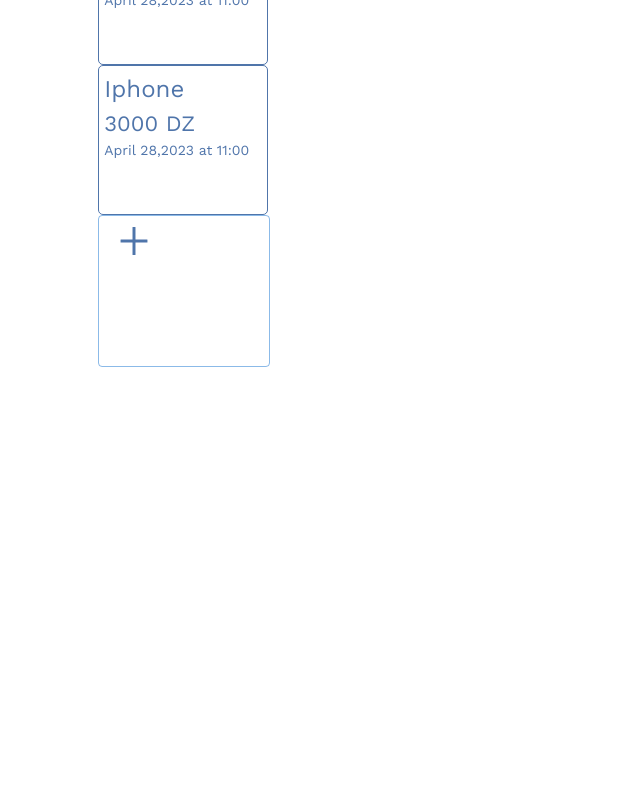
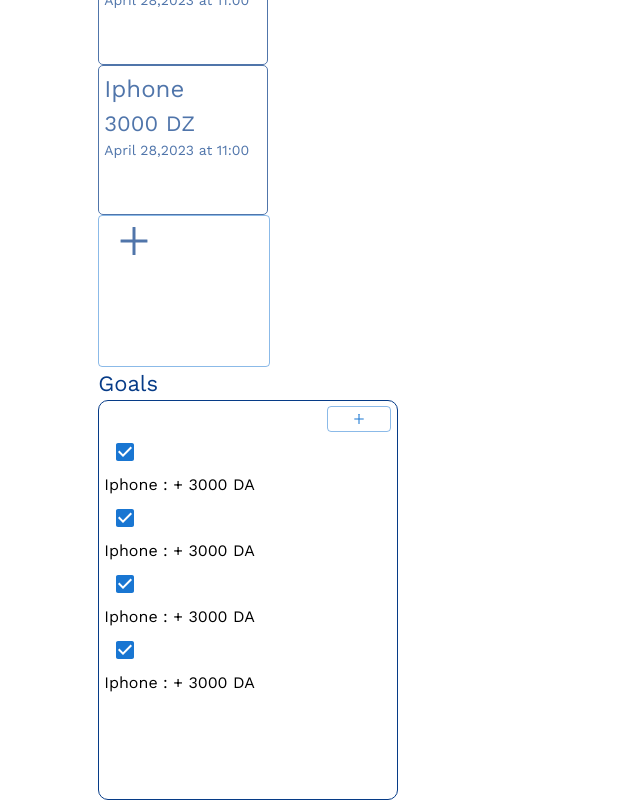
Before and after one commit to ZYNOCODES/CoinCountDZ, a React (Vite) app in the folder WebApp/frontend/: page /Wallet in a window 1280 px wide. Shown: the part 2263-3063 px from the top of the page, without its empty margins (0-640 px from the left). Before the commit the page ends 2893 px from the top, so only its background shows below. Built offline with nearby package versions, Linux system fonts and the light colour scheme; no server answers; a web font is replaced by a local one.

Commit message:
Goal class

```diff
--- a/WebApp/frontend/src/App.css
+++ b/WebApp/frontend/src/App.css
@@ -426,7 +426,8 @@
 
 .TableTransaction::-webkit-scrollbar,
 .Table-expense::-webkit-scrollbar,
-.Table-history::-webkit-scrollbar {
+.Table-history::-webkit-scrollbar,
+.Goals-Items::-webkit-scrollbar {
   background-color: rgba(230, 230, 230, 0.5);
   border-radius: 2px;
   width: 5px;
@@ -434,7 +435,8 @@
 
 .TableTransaction::-webkit-scrollbar-thumb,
 .Table-expense::-webkit-scrollbar-thumb,
-.Table-history::-webkit-scrollbar-thumb {
+.Table-history::-webkit-scrollbar-thumbn,
+.Goals-Items::-webkit-scrollbar-thumb {
   background-color: var(--PrimaryColor);
   width: 5px;
   border-radius: 2px;
@@ -1375,3 +1377,22 @@
 .GoalsItems{
   width: fit-content;
 }
+
+.Goals-Items{
+  width: 300px;
+  height: 50vh;
+  border: 1px solid var(--PrimaryColor);
+  border-radius: 10px;
+  overflow-y: scroll;
+  padding: 5px;
+  padding-top: 30px;
+  position: relative;
+}
+
+.button{
+  position: absolute;
+  top: 5px;
+  right: 10%;
+  width: 10px;
+  width: 40Px;
+}
--- /dev/null
+++ b/WebApp/frontend/src/components/AddGoalButton.jsx
@@ -0,0 +1,67 @@
+import * as React from "react";
+import Button from "@mui/material/Button";
+import TextField from "@mui/material/TextField";
+import Dialog from "@mui/material/Dialog";
+import DialogActions from "@mui/material/DialogActions";
+import DialogContent from "@mui/material/DialogContent";
+import DialogContentText from "@mui/material/DialogContentText";
+import DialogTitle from "@mui/material/DialogTitle";
+import { AiOutlinePlus } from "react-icons/ai";
+
+export default function FormDialogButton() {
+  const [open, setOpen] = React.useState(false);
+
+  const handleClickOpen = () => {
+    setOpen(true);
+  };
+
+  const handleClose = () => {
+    setOpen(false);
+  };
+
+  return (
+    <div className="button">
+      <Button variant="outlined" onClick={handleClickOpen}>
+        <div className="add-goal-btn2 flex items-center justify-center">
+          <AiOutlinePlus className="icon" />
+        </div>
+      </Button>
+      <Dialog open={open} onClose={handleClose}>
+        <DialogTitle>Add goal</DialogTitle>
+        <DialogContent>
+          <DialogContentText>
+            To subscribe to this website, please enter your email address here.
+            We will send updates occasionally.
+          </DialogContentText>
+          <TextField
+            autoFocus
+            margin="dense"
+            id="goalname"
+            label="Goal Description"
+            type="text"
+            fullWidth
+          />
+          <TextField
+            autoFocus
+            margin="dense"
+            id="goalamount"
+            label="Goal Amount"
+            type="text"
+            fullWidth
+          />
+          <TextField
+            autoFocus
+            margin="dense"
+            id="deadline"
+            type="date"
+            fullWidth
+          />
+        </DialogContent>
+        <DialogActions>
+          <Button onClick={handleClose}>Cancel</Button>
+          <Button onClick={handleClose}>Subscribe</Button>
+        </DialogActions>
+      </Dialog>
+    </div>
+  );
+}
--- /dev/null
+++ b/WebApp/frontend/src/components/BigGoalItemOnlyOne.jsx
@@ -0,0 +1,11 @@
+import React from "react";
+
+export default function BigGoalItemOnlyOne({id, Name, Amount, Date}) {
+  return (
+    <div className="goal-item">
+      <h3>{Name}</h3>
+      <span>{Amount} DZ</span>
+      <p>{Date}</p>
+    </div>
+  );
+}
--- /dev/null
+++ b/WebApp/frontend/src/components/BigGoalsItems.jsx
@@ -0,0 +1,34 @@
+import React, { useRef, useState } from "react";
+
+import BigGoalItemOnlyOne from "./BigGoalItemOnlyOne";
+
+export default function BigGoalsItems() {
+  const GoalDB = [
+    {
+      id: 1,
+      Name: "Iphone",
+      Date: "April 28,2023 at 11:00",
+      Amount: "3000",
+    },
+    {
+      id: 1,
+      Name: "Iphone",
+      Date: "April 28,2023 at 11:00",
+      Amount: "3000",
+    },
+  ];
+  return (
+    <div className="GoalsItems flex gap-5">
+      {GoalDB.map((goal) => {
+        return (
+          <BigGoalItemOnlyOne
+            key={goal.id}
+            Name={goal.Name}
+            Date={goal.Date}
+            Amount={goal.Amount}
+          />
+        );
+      })}
+    </div>
+  );
+}
--- a/WebApp/frontend/src/components/GoalItemOnlyOne.jsx
+++ b/WebApp/frontend/src/components/GoalItemOnlyOne.jsx
@@ -1,11 +1,11 @@
-import React from "react";
+import { Checkbox } from '@mui/material';
+import React from 'react'
 
-export default function GoalItemOnlyOne({id, Name, Amount, Date}) {
+export default function GoalItemOnlyOne({id, Name, Amount}) {
   return (
-    <div className="goal-item">
-      <h3>{Name}</h3>
-      <span>{Amount} DZ</span>
-      <p>{Date}</p>
+    <div className="GoalItemOnlyOne flex items-center gap-2">
+      <Checkbox defaultChecked />
+      <h4>{Name} : + {Amount} DA</h4>
     </div>
   );
 }
--- a/WebApp/frontend/src/components/GoalsItems.jsx
+++ b/WebApp/frontend/src/components/GoalsItems.jsx
@@ -1,39 +1,37 @@
-import React, { useRef, useState } from "react";
+import React from "react";
 import GoalItemOnlyOne from "./GoalItemOnlyOne";
-
-// Import Swiper React components
-import { Swiper, SwiperSlide } from "swiper/react";
-
-// Import Swiper styles
-import "swiper/css";
-import "swiper/css/pagination";
-
-// import required modules
-import { Pagination } from "swiper/modules";
+import FormDialogButton from "./AddGoalButton";
 
 export default function GoalsItems() {
   const GoalDB = [
     {
       id: 1,
       Name: "Iphone",
-      Date: "April 28,2023 at 11:00",
       Amount: "3000",
     },
     {
       id: 1,
       Name: "Iphone",
-      Date: "April 28,2023 at 11:00",
+      Amount: "3000",
+    },
+    {
+      id: 1,
+      Name: "Iphone",
+      Amount: "3000",
+    },{
+      id: 1,
+      Name: "Iphone",
       Amount: "3000",
     },
   ];
   return (
-    <div className="GoalsItems flex gap-5">
+    <div className="Goals-Items">
+      <FormDialogButton />
       {GoalDB.map((goal) => {
         return (
           <GoalItemOnlyOne
             key={goal.id}
             Name={goal.Name}
-            Date={goal.Date}
             Amount={goal.Amount}
           />
         );
--- a/WebApp/frontend/src/pages/Wallet.jsx
+++ b/WebApp/frontend/src/pages/Wallet.jsx
@@ -22,6 +22,7 @@
 import CardBankCPA from "../components/CardBankCPA";
 import CardBankAGB from "../components/CardBankAGB";
 import FormDialog from "../components/AddDialog";
+import BigGoalsItems from "../components/BigGoalsItems";
 import GoalsItems from "../components/GoalsItems";
 
 export default function Wallet() {
@@ -131,8 +132,16 @@
               <div className="right-class-goal flex flex-col gap-4">
                 <span>Big Goal</span>
                 <div className="goal-items flex gap-5">
-                  <GoalsItems />
+                  <BigGoalsItems />
                   <FormDialog />
+                </div>
+              </div>
+              <div className="right-goal-progress flex gap-10">
+                <div className="goal flex flex-col gap-4">
+                  <span>Goals</span>
+                  <div className="goal-container">
+                    <GoalsItems />
+                  </div>
                 </div>
               </div>
             </div>
```
